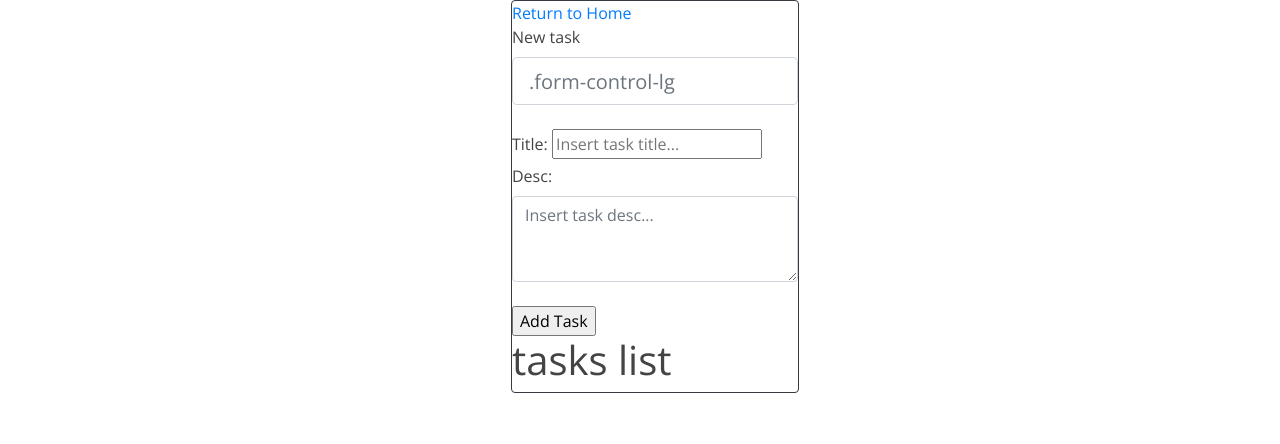
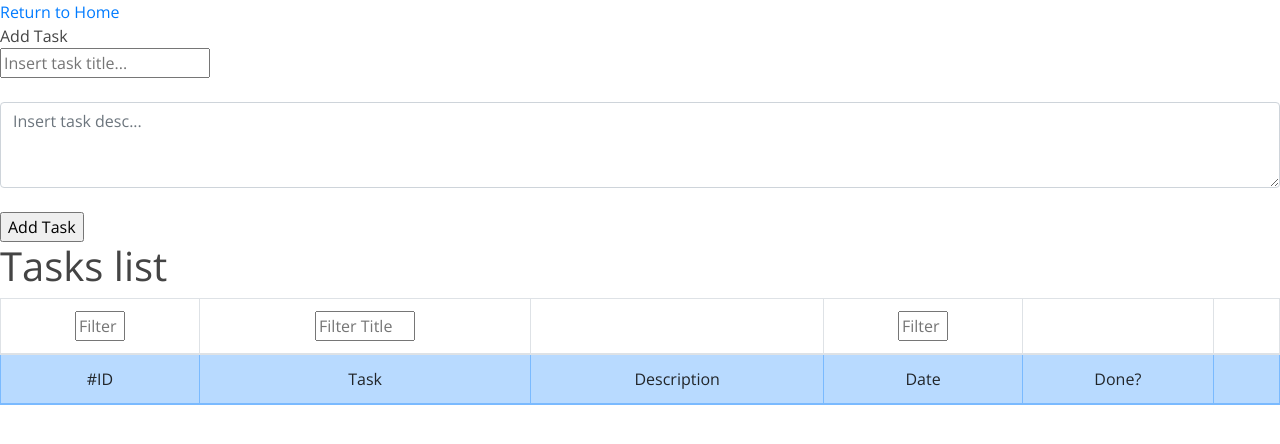
Before and after one commit to mrariel2011/TodoList, a Django app: template tasks/templates/tasks/lists.html in a window 1280 px wide. Shown: the part 56-500 px from the top of the page. Run offline with Django 3.2, Linux system fonts and the light colour scheme; the template is opened without the code that fills it, so the values that code supplies are empty; some libraries are stand-ins or nearby versions.

Commit message:
Alterado theme, Adicionado Delete e Bone

```diff
--- a/tasks/templates/tasks/lists.html
+++ b/tasks/templates/tasks/lists.html
@@ -5,33 +5,81 @@
 {% block content %}
     <a href="/">    Return to Home </a>
 
+    {% if messages %}
+    {% for message in messages %}
+        <div class="alert alert-warning alert-dismissable" role="alert">
+            <button class ='close' data-dismiss='alert'>
+                <small><sup>x</sup></small>
+            </button>
+            {{ message }}
+        </div>
+    {% endfor %}
+    {% endif %}
+
 <section>
 
 
-    <label>New task</label>
-    <input id="task-search" class="form-control form-control-lg" type="text" placeholder=".form-control-lg">
-
     <!-- Add Task -->
+    Add Task
     <br>
             <form action="addTask/" method = "post">{% csrf_token %}
-        <label for="title">Title:  </label>
                 <input id="title" type="text" name="title" value="{{ current_name }}" placeholder="Insert task title...">
-        <br>
-        <label for="description">Desc: </label>
+                <br><br>
                 <textarea class="form-control" id="description" name="description" rows="3" placeholder="Insert task desc..."></textarea>
                 <br>
                 <input type="submit" value="Add Task">
+            </form>
 
-    </form>
     <!-- Add Task End -->
 
-    <h1>tasks list</h1>
+            <h1>Tasks list</h1>
+                <ul class="list-group">
+                <div class="table-responsive">
+                    <table id="list" class="table table-bordered border-primary" style='margin-left: auto; margin-right: auto;'>
+                    <thead style="text-align:center">
+                        <td> <input id="search" type="text" name="search" value= "" placeholder="Filter ID" style="max-width:50px;">  </td>
+                        <td> <input id="search" type="text" name="search" value= "" placeholder="Filter Title" style="max-width:100px;"> </td>
+                        <td>  </td>
+                        <td> <input id="search" type="text" name="search" value= "" placeholder="Filter Done" style="max-width:50px;"> </td>
+                        <td> </td>
+                        <td> </td>
 
-    <ul class="list-group">
+                    <tr class="table table-primary ">
+                        <td> #ID  </td>
+                        <td> Task </td>
+                        <td> Description </td>
+                        <td> Date </td>
+                        <td> Done? </td>
+                        <td>  </td>
+                    </tr>
+                    </thead>
+
                     {% for task in tasks %}
-        <li class="list-group-item task-list{% if task.done %} active{% endif %}">#{{ task.id | apnumber }} - {{ task.title }}</li>
+                        {% if task.done %}
+                            <tr class="task-list{% if task.done %} active{% endif %}" >
+                        {% else %}
+                            <tr class="table-active task-list{% if task.done %} active{% endif %}">
+                        {% endif %}
+
+                        <td style="text-align:center"> #{{ task.id }}  </td>
+                        <td> <div style="width:100%;  max-width: 300px; overflow:auto; text-align:center; margin-left: auto; margin-right: auto;">
+                            {{ task.title }} </div></td>
+                        <td> <div style="width:100%;  max-width: 300px; overflow:auto; text-align:center; margin-left: auto; margin-right: auto;">
+                            {{ task.description}}  </div></td>
+                        <td style="text-align:center"> {{task.due_to}} </td>
+                        <td style="text-align:center"><center> <a href='{% url 'doneTask' task.id %}'>
+
+                        {% if task.done %} Undone {% else %} Done {% endif %}
+
+                        </a></center></td>
+                        <td><center> <a href='{% url 'deleteTask' task.id %}'> Delete </a></center></td>
+
+                        </tr>
                     {% endfor %}
+                    </table>
+                </div>
                 </ul>
+
 
 </section>
 
--- a/tasks/urls.py
+++ b/tasks/urls.py
@@ -9,4 +9,6 @@ from .views import ListTasksView
 urlpatterns = [
     path("", ListTasksView.as_view(), name="tasks.list"),
     path("addTask/", ListTasksView.Add_Task),
+    path("deleteTask/<task_id>", ListTasksView.Delete_Task, name="deleteTask"),
+    path("doneTask/<task_id>", ListTasksView.Done_Task, name="doneTask"),
 ]
--- a/theme/templates/theme/bootstrap.html
+++ b/theme/templates/theme/bootstrap.html
@@ -42,15 +42,11 @@
         </button>
     </nav>
 
-    <div class="container" style="width: 18rem;">
-      <div class="card border-dark mb-3" style="width: 18rem;">
 
       {% block content %}
 
       {% endblock content %}
 
-      </div>
-  </div>
 
     {% block js %}
     {% endblock js %}
```
Also changed, not shown: tasks/views.py (+17 -2 lines). Lines whose indentation alone changed are shown as unchanged.
